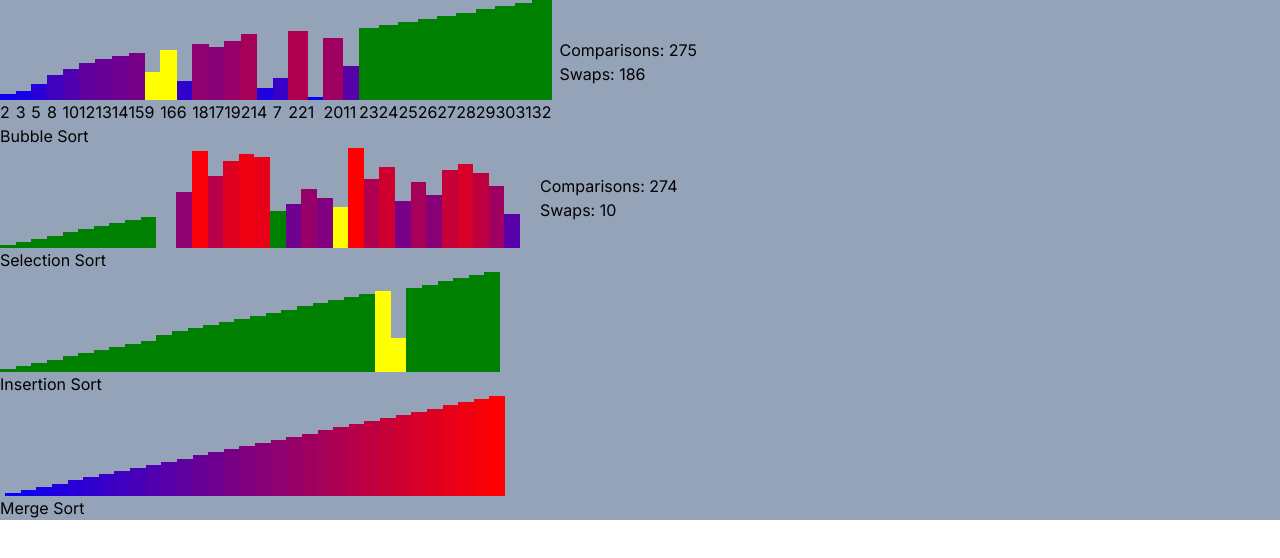
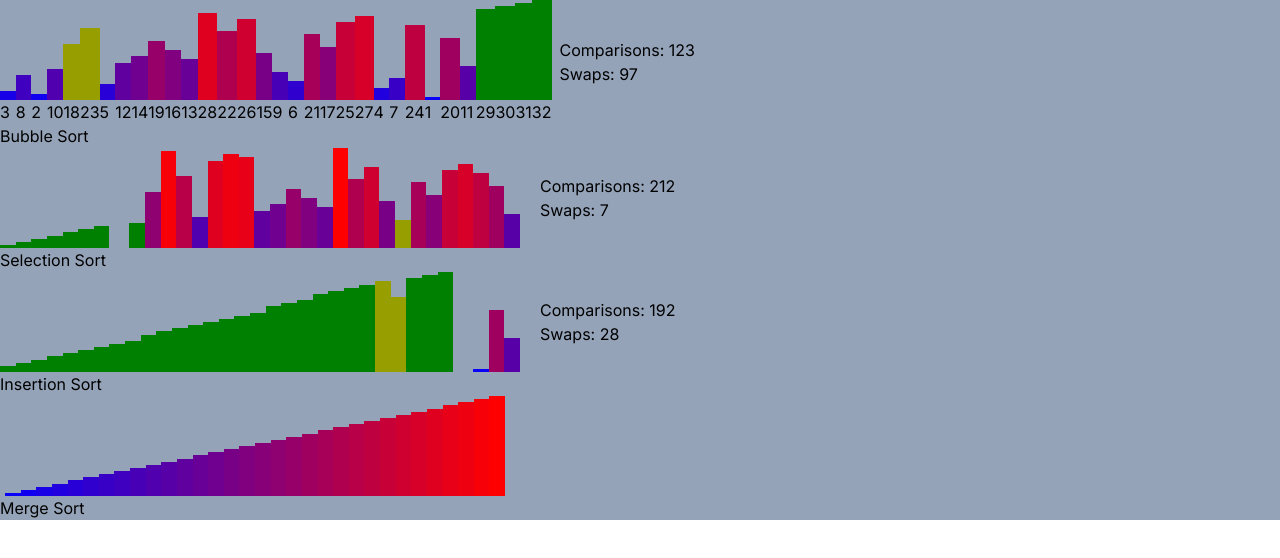
Before and after one commit to fractal-bootcamp/briansmiley.algorithms, a Next.js app: page / in a window 1280 px wide. Shown: the top 558 px of the page. Built offline with nearby package versions, Linux system fonts and the light colour scheme.

Commit message:
further visualization

```diff
--- a/app/algorithms/bubbleSortFunc.ts
+++ b/app/algorithms/bubbleSortFunc.ts
@@ -11,7 +11,8 @@ interface BubbleHistory {
   passes: number;
   swaps: number;
   comparisons: number;
-  comparing: [number, number]; //indices of current comparison
+  comparing?: [number, number]; //indices of current comparison
+  swapping?: [number, number];
 }
 export const bubbleSort = (arr: number[]) => {
   const sorting = [...arr];
@@ -29,11 +30,6 @@ export const bubbleSort = (arr: number[]) => {
       //log current comparison in history
       //if element to the right is smaller, swap and set sorted to false
       comparisons++;
-      if (sorting[idx + 1] < sorting[idx]) {
-        [sorting[idx], sorting[idx + 1]] = [sorting[idx + 1], sorting[idx]];
-        swaps++;
-        sorted = false;
-      }
       history.push({
         array: [...sorting],
         passes: passes,
@@ -41,6 +37,18 @@ export const bubbleSort = (arr: number[]) => {
         swaps: swaps,
         comparing: [sorting[idx], sorting[idx + 1]]
       });
+      if (sorting[idx + 1] < sorting[idx]) {
+        [sorting[idx], sorting[idx + 1]] = [sorting[idx + 1], sorting[idx]];
+        swaps++;
+        sorted = false;
+        history.push({
+          array: [...sorting],
+          passes: passes,
+          comparisons: comparisons,
+          swaps: swaps,
+          swapping: [sorting[idx], sorting[idx + 1]]
+        });
+      }
       idx++;
     }
   }
--- a/app/algorithms/insertionSortFunc.ts
+++ b/app/algorithms/insertionSortFunc.ts
@@ -1,35 +1,15 @@
-const insertionSort = (unsortedArray: number[]) => {
-  let sortedArray: number[] = [];
-  const intermediateSortedArrays: number[][] = [];
-  //loop through the unsorted array and insert its elements into a sorted one
-  unsortedArray.forEach(elem => {
-    //find index of first element in sorted array larger than current element
-    //if no sorted elements are larger, default to last index
-    let insertionIndex = sortedArray.findIndex(sortedNum => sortedNum >= elem);
-    if (insertionIndex === -1) insertionIndex = sortedArray.length;
-    //place the element at the appropriate index
-    sortedArray.splice(insertionIndex, 0, elem);
-
-    //Add the sort step to the sortedArray history
-    intermediateSortedArrays.push([...sortedArray]);
-  });
-  return {
-    originalArray: unsortedArray,
-    sortedArray: sortedArray,
-    history: intermediateSortedArrays
-  };
-};
-
-export default insertionSort;
-
 interface InsertionHistorySnapshot {
   unsorted: number[];
   sorting: number[];
-  comparing: [number, number];
+  comparisons: number;
+  swaps: number;
+  comparing?: [number, number];
+  swapping?: [number, number];
 }
-export const insertionSort2 = (unsortedArray: number[]) => {
+export const insertionSort = (unsortedArray: number[]) => {
   let src = [...unsortedArray];
   let sortedArray: number[] = [];
+  let [swaps, comparisons] = [0, 0];
   const history: InsertionHistorySnapshot[] = [];
   //repeatedly pop elements out of the original array an into the sorted array, swapping them over into place
   while (src.length > 0) {
@@ -37,33 +17,42 @@ export const insertionSort2 = (unsortedArray: number[]) => {
     sortedArray.push(src.shift()!);
     //repeatedly swap until the entry to its left is smaller
     let insertionIndex = sortedArray.length - 1;
-    history.push({
-      unsorted: [...src],
-      sorting: [...sortedArray],
-      comparing: [sortedArray[insertionIndex], sortedArray[insertionIndex - 1]]
-    });
+
     while (
       insertionIndex >= 0 &&
       sortedArray[insertionIndex - 1] > sortedArray[insertionIndex]
     ) {
+      comparisons++;
+      history.push({
+        unsorted: [...src],
+        sorting: [...sortedArray],
+        comparisons: comparisons,
+        swaps: swaps,
+        comparing: [
+          sortedArray[insertionIndex],
+          sortedArray[insertionIndex - 1]
+        ]
+      });
       [sortedArray[insertionIndex], sortedArray[insertionIndex - 1]] = [
         sortedArray[insertionIndex - 1],
         sortedArray[insertionIndex]
       ];
       //after each swap, push the state to history
       insertionIndex--;
-      history.push({
-        unsorted: [...src],
-        sorting: [...sortedArray],
-        comparing: [
-          sortedArray[insertionIndex],
-          sortedArray[insertionIndex - 1]
-        ]
-      });
     }
+    swaps++;
+    history.push({
+      unsorted: [...src],
+      sorting: [...sortedArray],
+      comparisons: comparisons,
+      swaps: swaps,
+      swapping: [sortedArray[insertionIndex], sortedArray[insertionIndex - 1]]
+    });
   }
   history.push({
     unsorted: [...src],
+    comparisons: comparisons,
+    swaps: swaps,
     sorting: [...sortedArray],
     comparing: [-1, -1]
   });
@@ -73,3 +62,4 @@ export const insertionSort2 = (unsortedArray: number[]) => {
     history: history
   };
 };
+export default insertionSort;
--- a/app/algorithms/selectionSortFunc.ts
+++ b/app/algorithms/selectionSortFunc.ts
@@ -3,7 +3,8 @@ interface HistorySnapshot {
   sorting: number[];
   comparisons: number;
   swaps: number;
-  comparing: [number, number];
+  comparing?: [number, number];
+  inserting?: number;
 }
 const selectionSort = (arr: number[]) => {
   const sortedEventually: number[] = [];
@@ -24,9 +25,16 @@ const selectionSort = (arr: number[]) => {
       comparisons++;
       if (unsorted[i] < unsorted[mindex]) mindex = i;
     }
+    swaps++;
+    history.push({
+      unsorted: [...unsorted],
+      sorting: [...sortedEventually],
+      comparisons: comparisons,
+      swaps: swaps,
+      inserting: mindex
+    });
     //pop out the mindex number and put it at the end of sorting array
     sortedEventually.push(unsorted.splice(mindex, 1)[0]);
-    swaps++;
   }
   history.push({
     unsorted: [...unsorted],
--- a/app/components/BubbleSort.tsx
+++ b/app/components/BubbleSort.tsx
@@ -12,7 +12,6 @@ export default function BubbleSort({ unsortedArray, tick }: SortVizProps) {
     if (idx === solution.history.length - 1) return;
     setTimeout(() => setIdx(idx + 1), tick);
   }, [idx]);
-
   return (
     <div className="flex gap-2">
       <div className="flex justify-start items-end">
@@ -25,8 +24,10 @@ export default function BubbleSort({ unsortedArray, tick }: SortVizProps) {
                 valIdx >
                   solution.originalArray.length - solution.history[idx].passes
                   ? "green"
-                  : solution.history[idx].comparing.includes(val)
-                  ? "yellow"
+                  : solution.history[idx].comparing?.includes(val)
+                  ? "#969e00"
+                  : solution.history[idx].swapping?.includes(val)
+                  ? "#f2ff00"
                   : undefined
               }
               max={Math.max(...unsortedArray)}
--- a/app/components/InsertionSort.tsx
+++ b/app/components/InsertionSort.tsx
@@ -3,11 +3,11 @@
 import React, { useEffect, useState } from "react";
 import { scrambled, isSorted } from "../algorithms/utils";
 import SortableBar from "./SortableBar";
-import { insertionSort2 } from "../algorithms/insertionSortFunc";
+import insertionSort from "../algorithms/insertionSortFunc";
 import { SortVizProps } from "./Sorts";
 
 export default function InsertionSort({ unsortedArray, tick }: SortVizProps) {
-  const solution = insertionSort2(unsortedArray);
+  const solution = insertionSort(unsortedArray);
   const [idx, setIdx] = useState(0);
   useEffect(() => {
     if (idx === solution.history.length - 1) return;
@@ -22,7 +22,11 @@ export default function InsertionSort({ unsortedArray, tick }: SortVizProps) {
             max={Math.max(...unsortedArray)}
             arrayLength={solution.originalArray.length}
             color={
-              solution.history[idx].comparing.includes(val) ? "yellow" : "green"
+              solution.history[idx].comparing?.includes(val)
+                ? "#969e00"
+                : solution.history[idx].swapping?.includes(val)
+                ? "#f2ff00"
+                : "green"
             }
             key={`insertionSort${val}`}
           />
@@ -38,6 +42,10 @@ export default function InsertionSort({ unsortedArray, tick }: SortVizProps) {
           />
         ))}
       </div>
+      <div className="flex flex-col justify-center">
+        <div>Comparisons: {solution.history[idx].comparisons}</div>
+        <div>Swaps: {solution.history[idx].swaps}</div>
+      </div>
     </div>
   );
 }
--- a/app/components/SelectionSort.tsx
+++ b/app/components/SelectionSort.tsx
@@ -31,10 +31,12 @@ export default function SelectionSort({ unsortedArray, tick }: SortVizProps) {
             height={val}
             max={Math.max(...unsortedArray)}
             color={
-              solution.history[idx].comparing[1] === unsortedIdx
+              solution.history[idx].comparing?.[1] === unsortedIdx
                 ? "green"
-                : solution.history[idx].comparing[0] === unsortedIdx
-                ? "yellow"
+                : solution.history[idx].comparing?.[0] === unsortedIdx
+                ? "#969e00"
+                : solution.history[idx].inserting === unsortedIdx
+                ? "#f2ff00"
                 : undefined
             }
             arrayLength={solution.originalArray.length}
--- a/app/components/Sorts.tsx
+++ b/app/components/Sorts.tsx
@@ -23,7 +23,7 @@ const Sorts = () => {
     <div className="bg-slate-400">
       {sorts.map(sort => (
         <div key={sort.name}>
-          <sort.component unsortedArray={sortData} tick={20} />
+          <sort.component unsortedArray={sortData} tick={25} />
           {sort.name}
         </div>
       ))}
```
